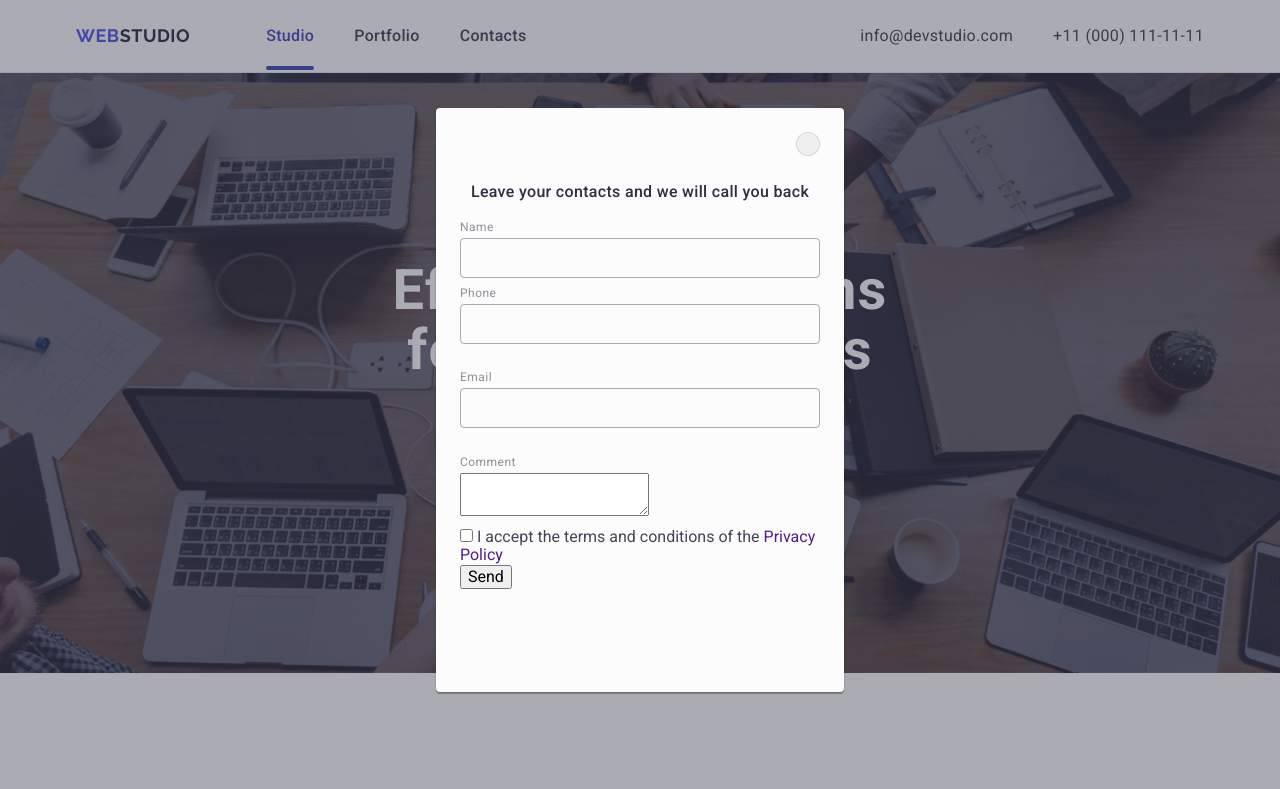
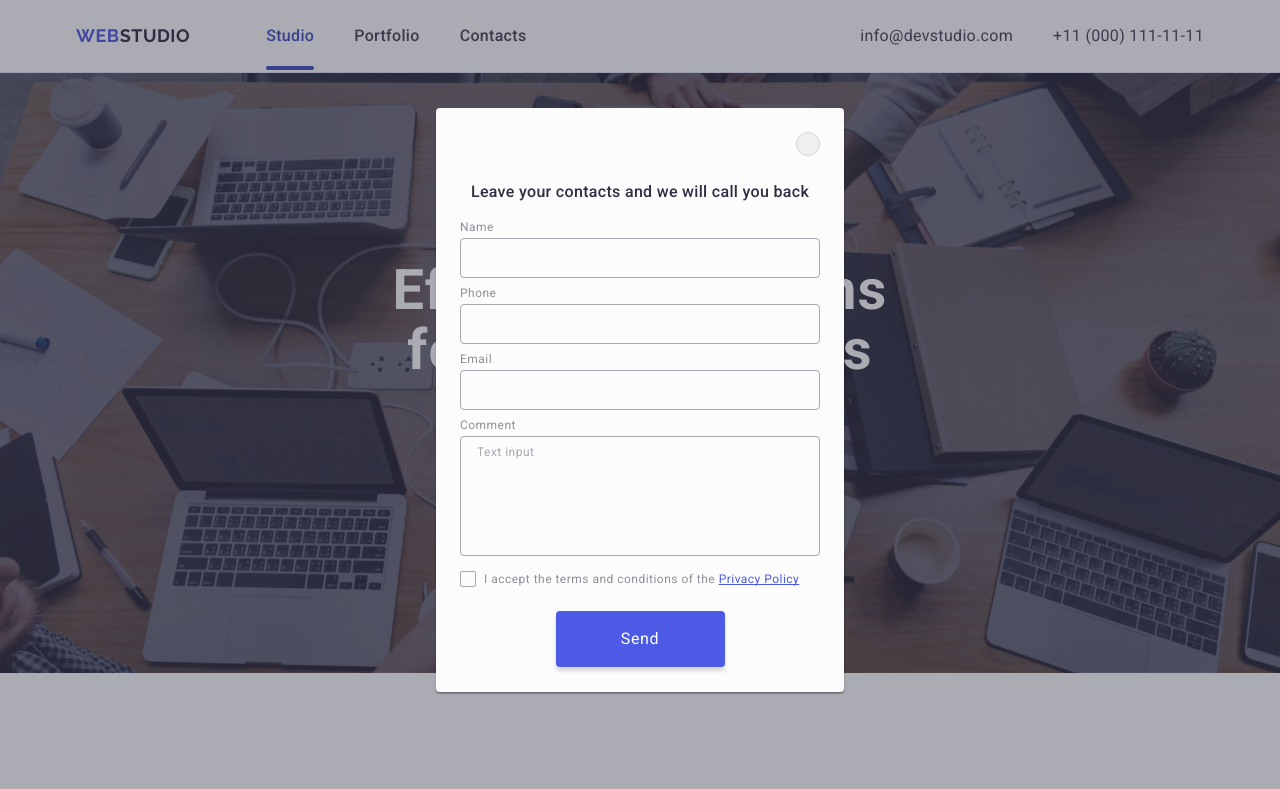
Before and after one commit to AlinaWhite/goit-markup-hw-05, a plain HTML site: page index.html in a window 1280 px wide. Shown: the top 789 px of the page. Drawn offline with nearby package versions, Linux system fonts and the light colour scheme.

Commit message:
done all

```diff
--- a/css/styles.css
+++ b/css/styles.css
@@ -326,6 +326,131 @@ transition: border-color 250ms cubic-bezier(0.4, 0, 0.2, 1);
 .input-nameline:focus + .name-input-icon {
  fill: #4d5ae5;
 }
+
+.line-input-tel {
+    position: relative;
+}
+
+.phone-input-icon {
+    position: absolute;
+    top: 50%;
+    left: 19px;
+    transform: translateY(-50%);
+    transition: fill 250ms cubic-bezier(0.4, 0, 0.2, 1) ;
+}
+
+.input-nameline:focus + .phone-input-icon {
+    fill: #4d5ae5;
+   }
+
+.line-input-email {
+    position: relative;
+}
+
+.email-input-icon {
+    position: absolute;
+    top: 50%;
+    left: 19px;
+    transform: translateY(-50%);
+    transition: fill 250ms cubic-bezier(0.4, 0, 0.2, 1) ;
+}
+
+.input-nameline:focus + .email-input-icon {
+    fill: #4d5ae5;
+   }
+
+.textela-input {
+    width: 100%;
+    height: 120px;
+    background-color: transparent;
+    border: 1px solid rgba(46, 47, 66, 0.4);
+border-radius: 4px;
+padding: 8px 16px;
+resize: none;
+transition: border-color 250ms cubic-bezier(0.4, 0, 0.2, 1) ;
+}
+
+.textela-input::placeholder {
+    font-weight: 400;
+font-size: 12px;
+line-height: 1.16667;
+letter-spacing: 0.04em;
+color: rgba(46, 47, 66, 0.4);
+}
+
+input {
+    font-family: "Roboto", sans-serif;
+}
+
+.textela-input:focus {
+    border-color: #4d5ae5;
+    outline: transparent;
+}
+
+.privecy-line-name {
+font-size: 12px;
+line-height: 1.17;
+letter-spacing: 0.04em;
+color: #8e8f99;
+}
+
+.color-text {
+    line-height: 1.33;
+text-decoration: underline;
+text-decoration-skip-ink: none;
+color: #4d5ae5;
+}
+
+.chek-privacy-box {
+    margin-bottom: 24px;
+    margin-top: 8px;
+
+}
+
+.new-chek-box {
+    display: inline-flex;
+    border-radius: 2px;
+border: 1px solid rgba(46, 47, 66, 0.4);
+width: 16px;
+height: 16px;
+cursor: pointer;
+justify-content: center;
+align-items: center;
+fill: transparent;
+margin-right: 8px;
+}
+
+.Privacy-input:checked + .privecy-line-name .new-chek-box {
+    background-color: #404bbf;
+    border-color: #404bbf;
+    fill: #f4f4fd;
+ }
+
+ .Privacy-input:focus + .privecy-line-name .new-chek-box {
+    border: 1px solid #404bbf ;
+ }
+
+
+.send-button {
+    display: flex;
+    margin-left: auto;
+    margin-right: auto;
+    border-radius: 4px;
+width: 169px;
+height: 56px;
+box-shadow: 0 4px 4px 0 rgba(0, 0, 0, 0.15);
+background-color: #4d5ae5;
+justify-content: center;
+align-items: center;
+border: none;
+font-size: 16px;
+line-height: 1.5;
+letter-spacing: 0.04em;
+text-align: center;
+color: #ffffff;
+}
+
+
 
 /* =====Benefits=====*/
 
--- a/index.html
+++ b/index.html
@@ -57,39 +57,46 @@
                     <div class="line-input-name">
                         <input class="input-nameline" type="text" name="Name" id="name-line" pattern="[a-zA-Z]+" required/>
                         <svg class="name-input-icon" width="12" height="12" >
-                            <use href="./images/icons.svg#icon-person-black-18dp-1"></use>
+                            <use href="./images/icons.svg#icon-Vector-3"></use>
                         </svg>
                     </div>
                 </div>
 
                 <div class="box-input">
                     <label class="name-line" for="phone-line">Phone</label>
-                    <div class="line-input-phone">
+                    <div class="line-input-tel">
                         <input class="input-nameline input-phone" type="tel" name="Phone" id="phone-line" pattern="[0-9]+" required/>
                         <svg class="phone-input-icon" width="13" height="13">
                             <use href="./images/icons.svg#icon-Vector"></use>
                         </svg>
                     </div>
                 </div>
+
                 <div class="box-input">
                     <label class="name-line" for="email-line">Email</label>
-                    <div>
+                    <div class="line-input-email">
                     <input class="input-nameline input-email" type="email" name="Email" id="email-line" required/>
-                    <svg width="16" height="12">
+                    <svg class="email-input-icon" width="15" height="12">
                         <use href="./images/icons.svg#icon-Vector-1"></use>
                     </svg>
                     </div>
                 </div>
                 <div class="box-input">
                     <label class="name-line" for="textera-line">Comment</label>
-                    <textarea class="textela-input" type="text" id="textera-line" name="Comment"></textarea>
+                    <textarea class="textela-input" type="text" id="textera-line" name="Comment" placeholder="Text input"></textarea>
 
                 </div>
                 <div class="chek-privacy-box">
-                    <input class="Privacy-input" type="checkbox" id="privacy-click" name="Privacy accept" value="true" required/>
-                    <label class="privecy-line-name" id="privacy-click">I accept the terms and conditions of the <a href="">Privacy Policy</a></label>
+                    <input class="Privacy-input visually-hidden" type="checkbox" id="privacy-click" name="Privacy accept" value="true" required/>
+                    <label class="privecy-line-name" for="privacy-click">
+                    <span class="new-chek-box">
+                        <svg class="chek-box-icon" width="10" height="8">
+                            <use href="./images/icons.svg#icon-Vector-4"></use>
+                        </svg>
+                    </span>I accept the terms and conditions of the
+                    <a href="" class="color-text">Privacy Policy</a></label>
                 </div>
-                <button>Send</button>
+                <button class="send-button" type="submit">Send</button>
             </form>
 
         </div>
```
Also changed, not shown: images/icons.svg.
